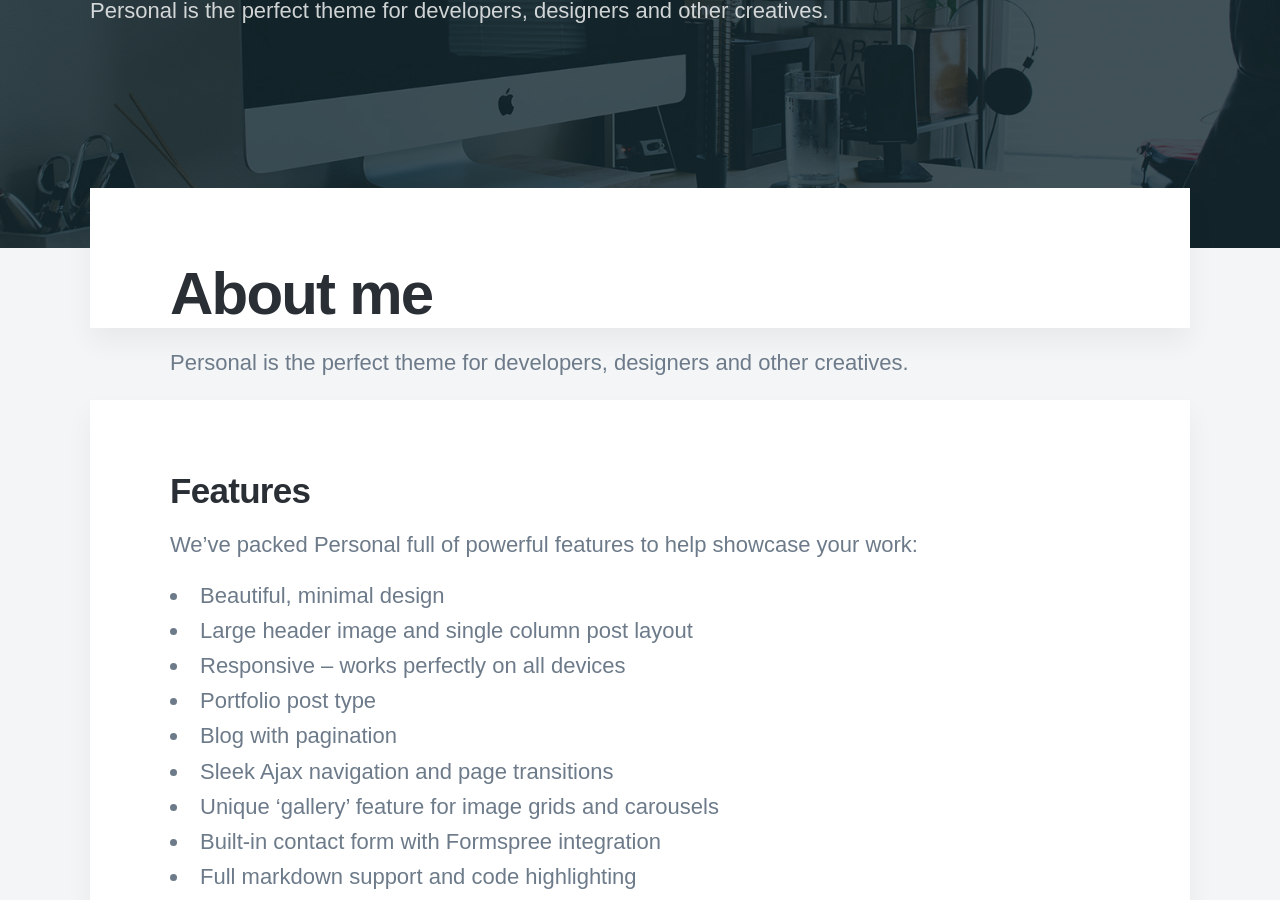
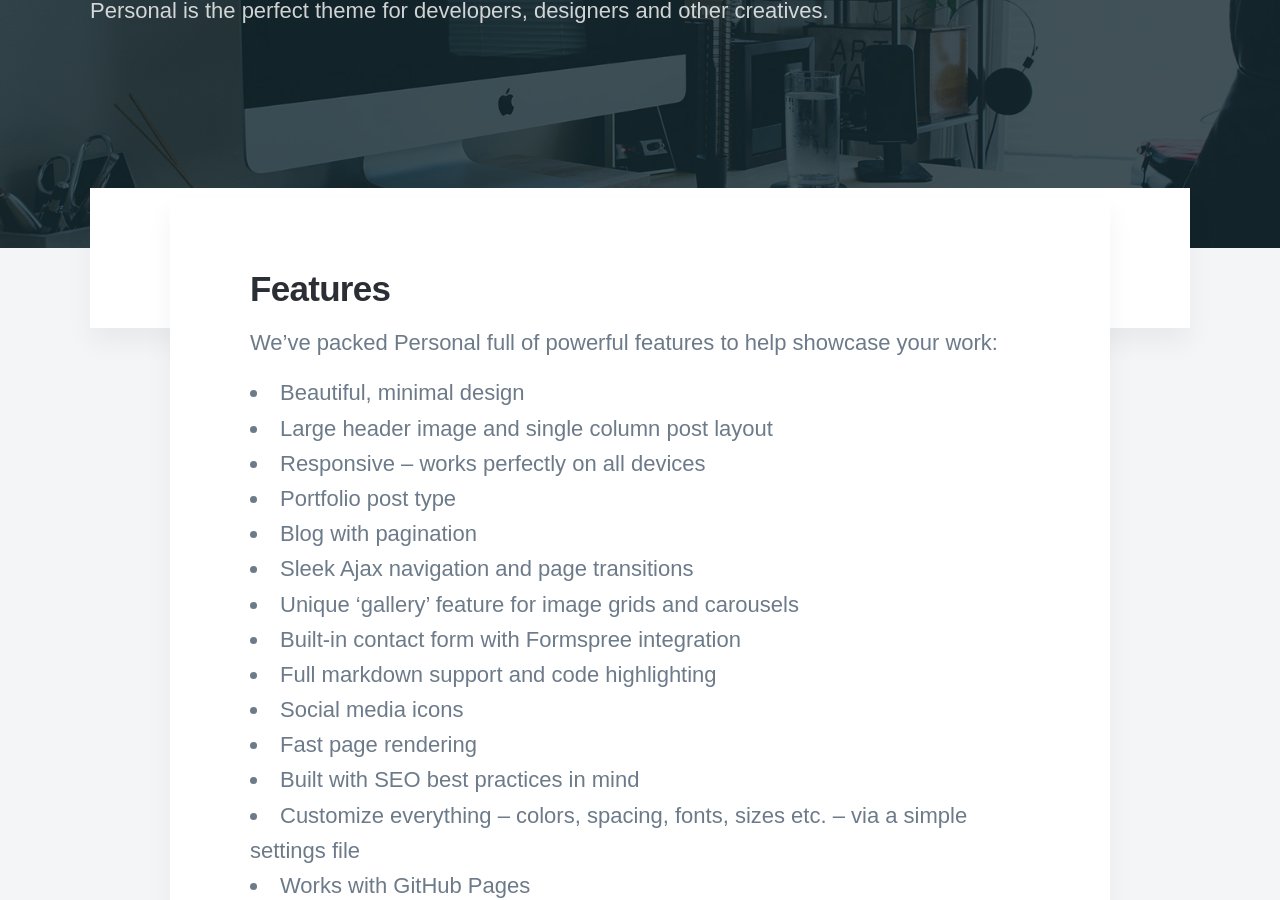
Before and after one commit to bryantaibei/bryantaibei.github.io, a Jekyll site: the page built from _pages/about.html, in a window 1280 px wide and 900 px high, scrolled down 344 px. Built offline with Jekyll 4.4.1, drawn with Linux system fonts in a browser that asks for light colours; nearby versions of some CDN libraries; some web fonts are replaced.

Commit message:
Update about.html

```diff
--- a/_pages/about.html
+++ b/_pages/about.html
@@ -5,17 +5,6 @@ description: Personal is the perfect theme for developers, designers and other c
 featured_image: /images/demo/about.jpg
 ---
 
-
-<div class="page">
-
-        <div class="wrap">
-
-            <h1>About me</h1>
-            <p>Personal is the perfect theme for developers, designers and other creatives.</p>
-
-        </div>
-
-    </section>
 
     <section class="single">
 
@@ -57,5 +46,3 @@ featured_image: /images/demo/about.jpg
         </div>
 
     </section>
-
-            </div></div>
```
